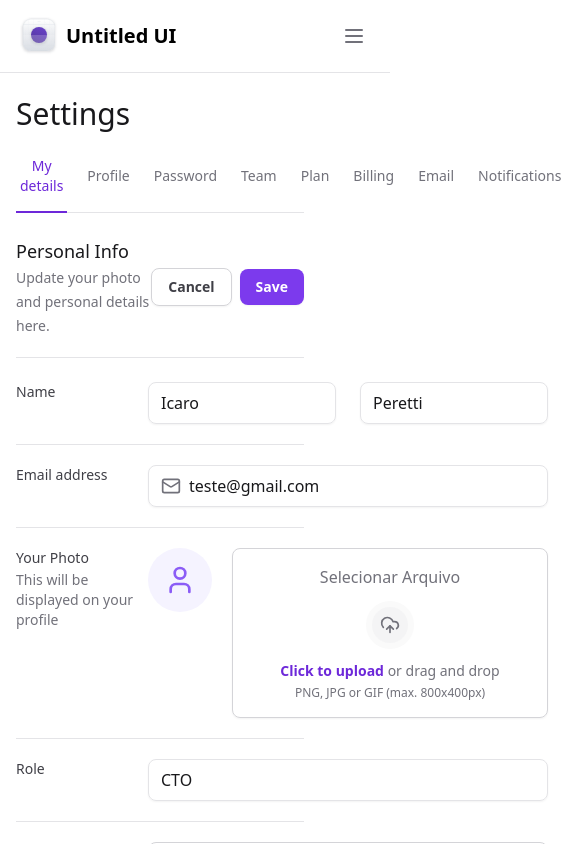
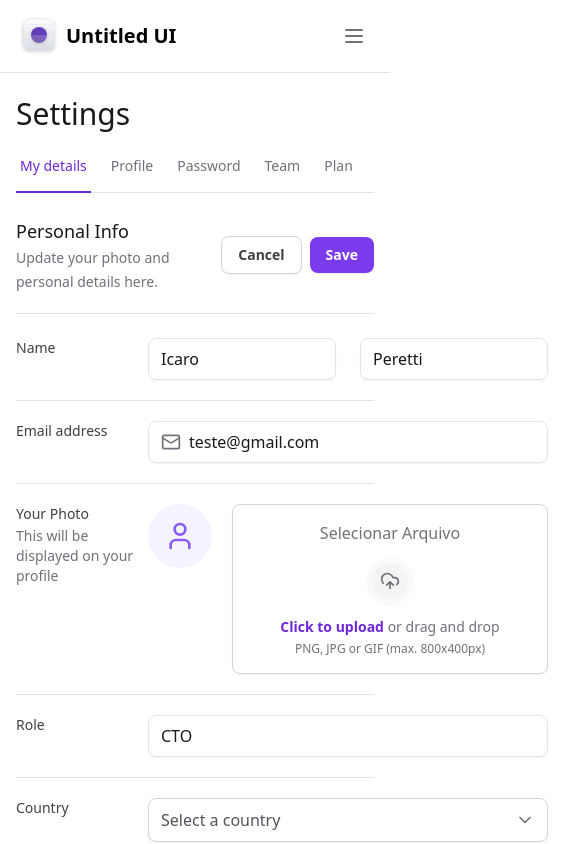
Before and after one commit to icaroperetti/tailwind-master, a Next.js app: page / in a window 390 px wide. Shown: the top 844 px of the page, 585 px wide, since content can reach past the window. Built offline with nearby package versions, Linux system fonts and the light colour scheme.

Commit message:
feat: responsivity on tabs

```diff
--- a/package.json
+++ b/package.json
@@ -11,6 +11,7 @@
   "dependencies": {
     "@formkit/auto-animate": "^0.8.2",
     "@radix-ui/react-collapsible": "^1.1.2",
+    "@radix-ui/react-scroll-area": "^1.2.2",
     "@radix-ui/react-select": "^2.1.4",
     "@radix-ui/react-tabs": "^1.1.2",
     "framer-motion": "^11.15.0",
--- a/src/app/layout.tsx
+++ b/src/app/layout.tsx
@@ -21,9 +21,9 @@
   return (
     <html lang="en" className="antialiased">
       <body className={`${geistSans.variable} antialiased`}>
-        <div className="grid min-h-screen grid-cols-app">
+        <div className="min-h-screen lg:grid lg:grid-cols-app">
           <Sidebar />
-          <main className="px-4 pb-12 pt-24 lg:col-start-2 lg:px-8 lg:pt-8">
+          <main className="max-w-[100vh] px-4 pb-12 pt-24 lg:col-start-2 lg:px-8 lg:pt-8">
             {children}
           </main>
         </div>
--- a/src/components/SettingsTabs/TabItem.tsx
+++ b/src/components/SettingsTabs/TabItem.tsx
@@ -15,7 +15,7 @@
       value={value}
       className="px-1 group relative pb-4 text-sm font-medium text-zinc-500 outline-none hover:text-violet-700 data-[state=active]:text-violet-700"
     >
-      <span className="rounded group-focus-visible:ring-2 group-focus-visible:ring-violet-400 group-focus-visible:ring-offset-4">
+      <span className="whitespace-nowrap rounded group-focus-visible:ring-2 group-focus-visible:ring-violet-400 group-focus-visible:ring-offset-4">
         {title}
       </span>
 
--- a/src/components/SettingsTabs/index.tsx
+++ b/src/components/SettingsTabs/index.tsx
@@ -1,6 +1,7 @@
 'use client'
 
 import * as Tabs from '@radix-ui/react-tabs'
+import * as ScrollArea from '@radix-ui/react-scroll-area'
 import { TabItem } from './TabItem'
 import { useState } from 'react'
 
@@ -9,6 +10,8 @@
 
   return (
     <Tabs.Root value={currentTab} onValueChange={setCurrentTab}>
+      <ScrollArea.Root className="w-full" type="scroll">
+        <ScrollArea.Viewport className="w-full overflow-x-scroll">
           <Tabs.List className="mt-6 flex w-full items-center gap-4 border-b border-zinc-200">
             <TabItem
               value="tab1"
@@ -25,8 +28,16 @@
               title="Password"
               isSelected={currentTab === 'tab3'}
             />
-        <TabItem value="tab4" title="Team" isSelected={currentTab === 'tab4'} />
-        <TabItem value="tab5" title="Plan" isSelected={currentTab === 'tab5'} />
+            <TabItem
+              value="tab4"
+              title="Team"
+              isSelected={currentTab === 'tab4'}
+            />
+            <TabItem
+              value="tab5"
+              title="Plan"
+              isSelected={currentTab === 'tab5'}
+            />
             <TabItem
               value="tab6"
               title="Billing"
@@ -53,6 +64,14 @@
               isSelected={currentTab === 'tab10'}
             />
           </Tabs.List>
+        </ScrollArea.Viewport>
+        <ScrollArea.Scrollbar
+          className="flex h-0.5 translate-y-1.5 touch-none select-none flex-col bg-zinc-100"
+          orientation="horizontal"
+        >
+          <ScrollArea.Thumb className="relative flex-1 rounded-lg bg-zinc-300" />
+        </ScrollArea.Scrollbar>
+      </ScrollArea.Root>
     </Tabs.Root>
   )
 }
```
Also changed, not shown: 1 other file (tests, documents, lock files or other folders). Lines whose indentation alone changed are shown as unchanged.
